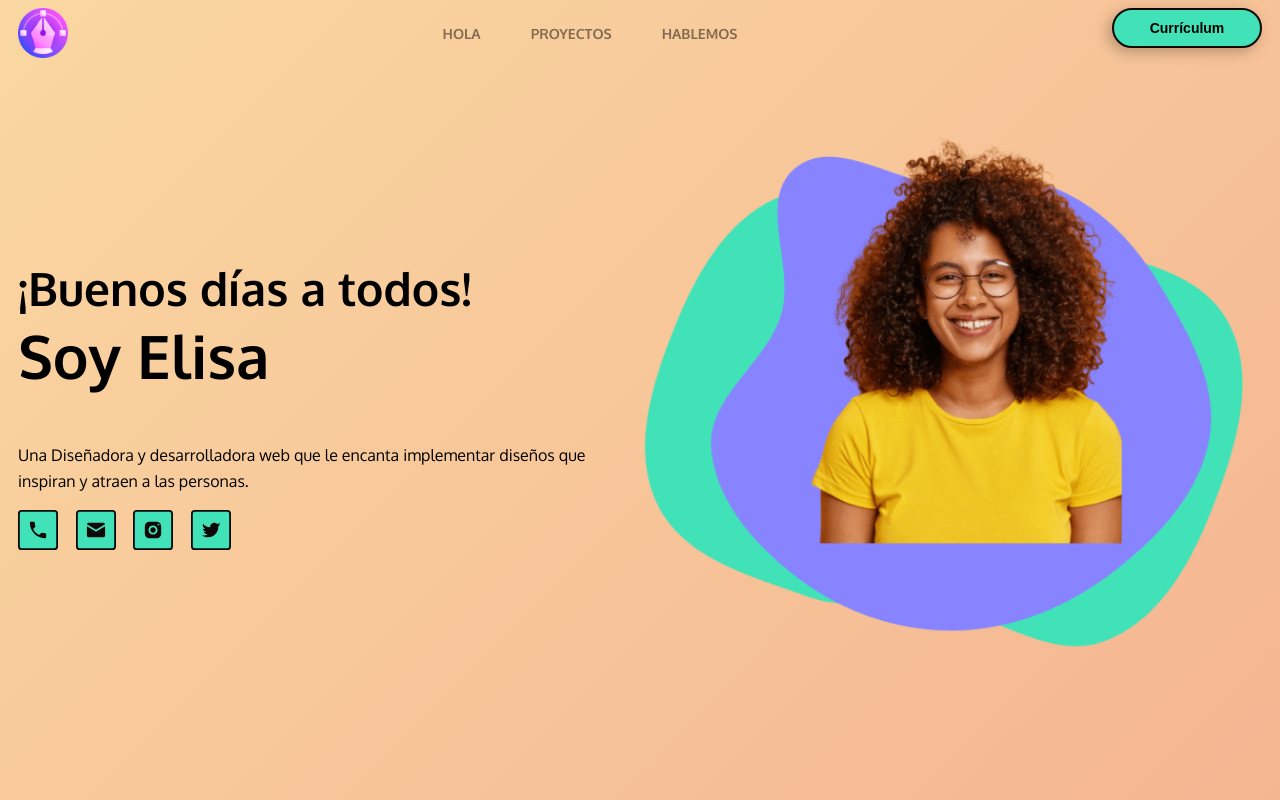
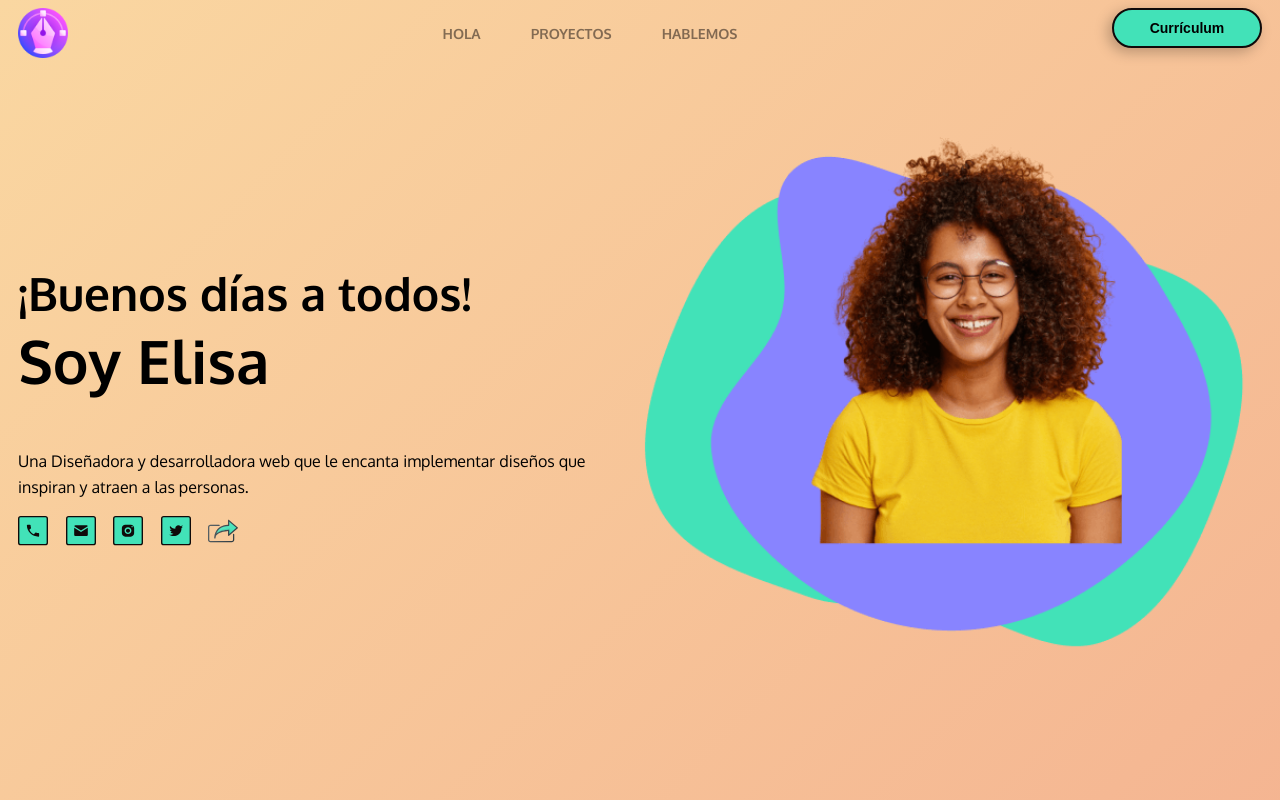
Before and after one commit to efrainhgmx/portafolio-elisa, a plain HTML site: page index.html in a window 1280 px wide. Shown: the top 800 px of the page. Drawn offline with nearby package versions, Linux system fonts and the light colour scheme.

Commit message:
Icono de compartir y corrección de margen de iconos de social media

```diff
--- a/index.html
+++ b/index.html
@@ -41,7 +41,7 @@
                 <nav>
                     <a href="#saludo">HOLA</a><a href="#proyectos">PROYECTOS</a><a href="#hablemos">HABLEMOS</a>
                 </nav>
-                <button class="green-button header-button" id="button">Currículum</button>
+                <button class="green-button header-button">Currículum</button>
             </div>
         </div>
     </header>
@@ -65,6 +65,7 @@
                                 <i class="social-media--icon"><img src="./assets/icons/email.svg" alt="Mail" title="Mail"></i>
                                 <i class="social-media--icon"><img src="./assets/icons/instagram.svg" alt="Instagram" title="Instagram"></i>
                                 <i class="social-media--icon"><img src="./assets/icons/twitter.svg" alt="Twitter" title="Twitter"></i>
+                                <i class="social-media--icon" id="button"><img src="./assets/icons/share.svg" alt="Compartir este sitio web" title="Compartir este sitio web."></i>
                             </div>
                         </div>
                     </div>
--- a/styles/styles.css
+++ b/styles/styles.css
@@ -118,14 +118,16 @@ figure img {
     min-inline-size: 224px;
 }
 
-.social-media--icon:nth-of-type(2),
-.social-media--icon:nth-of-type(3),
-.social-media--icon:last-of-type {
+.social-media--icon:first-of-type {
+    margin-inline-start: 0;
+}
+
+.social-media--icon {
     margin-inline-start: 15px;
 }
 
 .social-media--icon img {
-    inline-size: 40px;
+    inline-size: 30px;
 }
 
 .social-media--icon:hover {
```
Also changed, not shown: assets/icons/share.svg (added).
